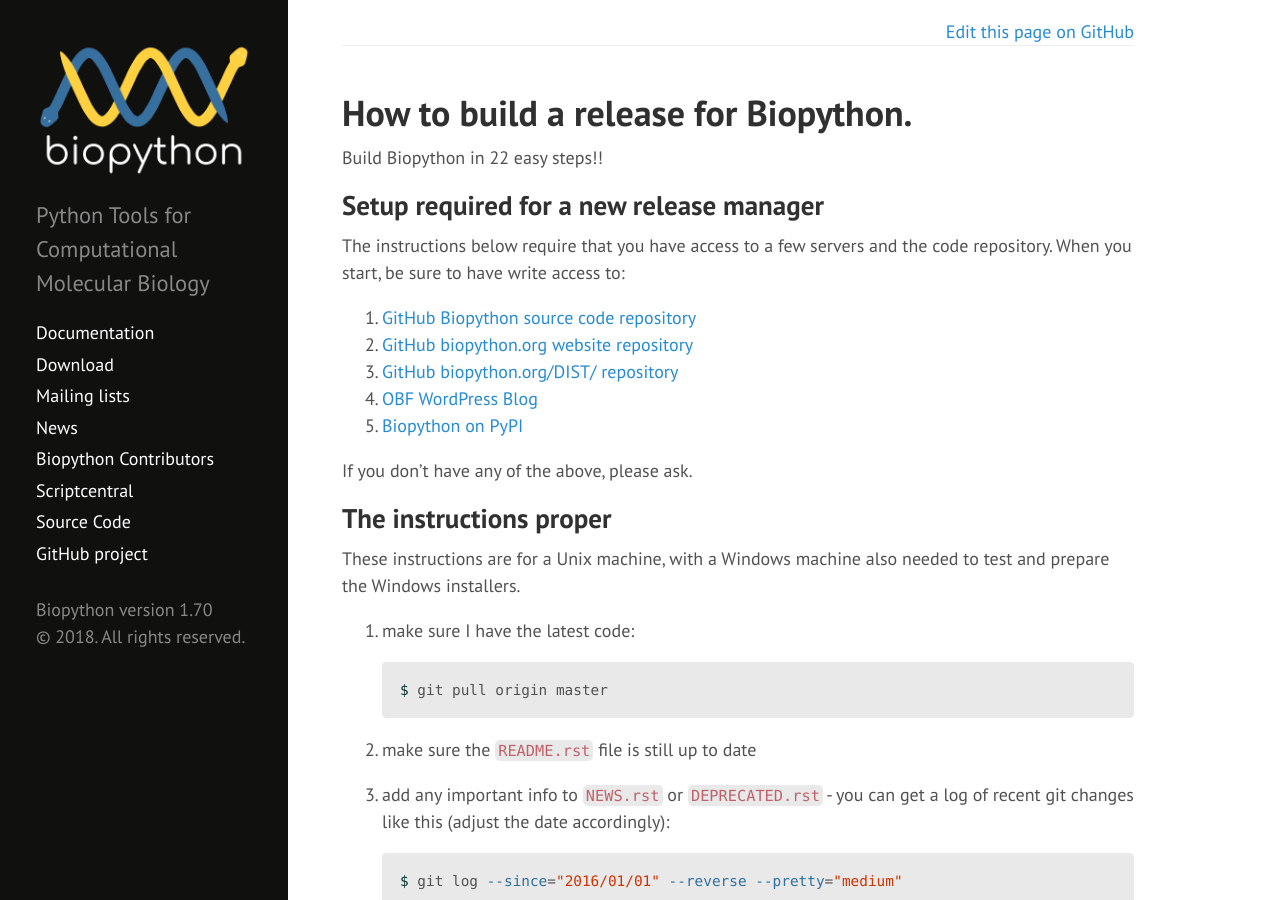
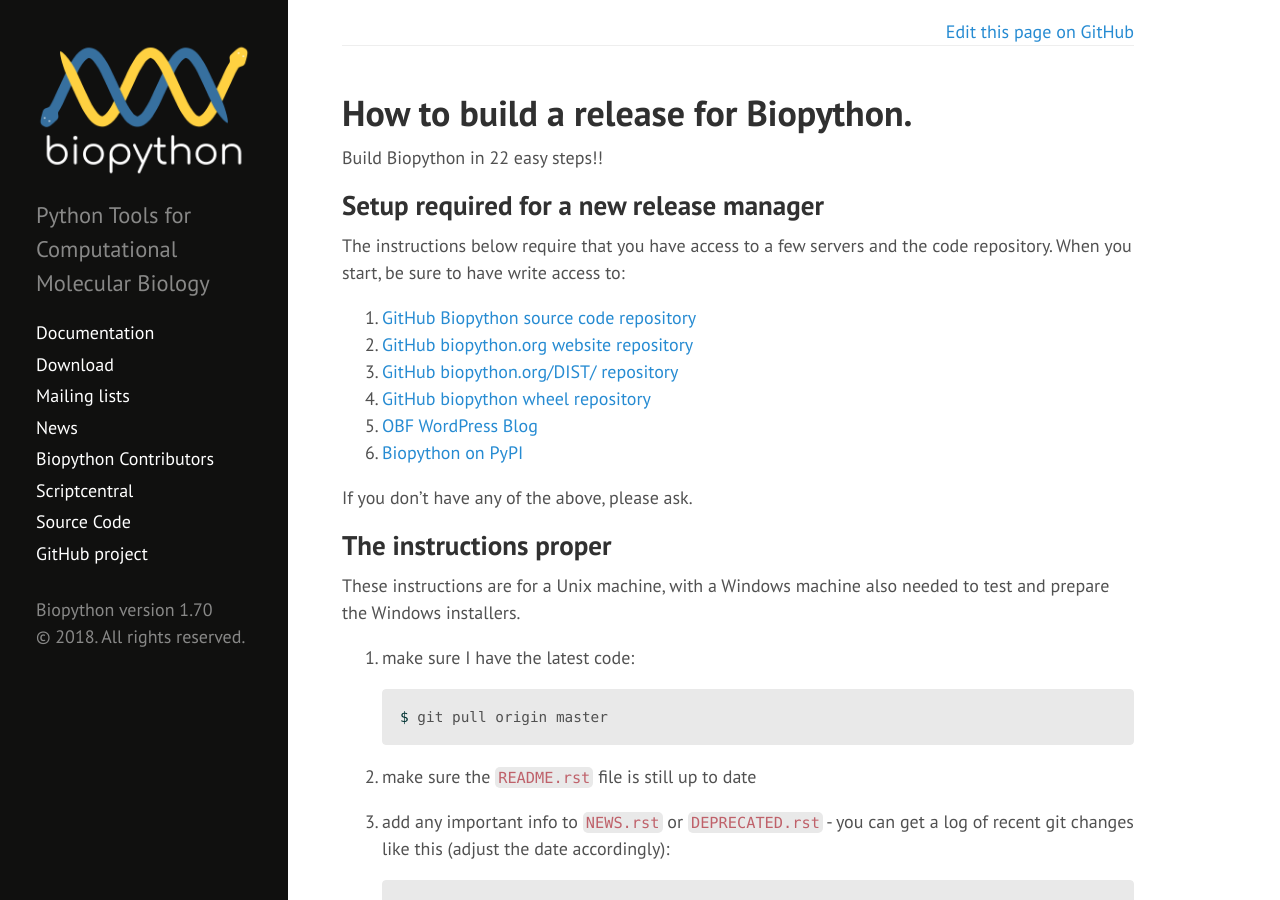
Before and after one commit to biopython/biopython.github.io, a Jekyll site: the page built from wiki/Building_a_release.md, in a window 1280 px wide and 900 px high. Built offline with Jekyll 4.4.1, drawn with Linux system fonts in a browser that asks for light colours.

Commit message:
Also need access to biopython-wheels repository

```diff
--- a/wiki/Building_a_release.md
+++ b/wiki/Building_a_release.md
@@ -15,8 +15,9 @@ the code repository. When you start, be sure to have write access to:
 1. [GitHub Biopython source code repository](https://github.com/biopython/biopython)
 2. [GitHub biopython.org website repository](https://github.com/biopython/biopython.github.io)
 3. [GitHub biopython.org/DIST/ repository](https://github.com/biopython/DIST)
-4. [OBF WordPress Blog](https://news.open-bio.org)
-5. [Biopython on PyPI](https://pypi.python.org/pypi/biopython)
+4. [GitHub biopython wheel repository](https://github.com/biopython/biopython-wheels)
+5. [OBF WordPress Blog](https://news.open-bio.org)
+6. [Biopython on PyPI](https://pypi.python.org/pypi/biopython)
 
 If you don't have any of the above, please ask.
 
```
